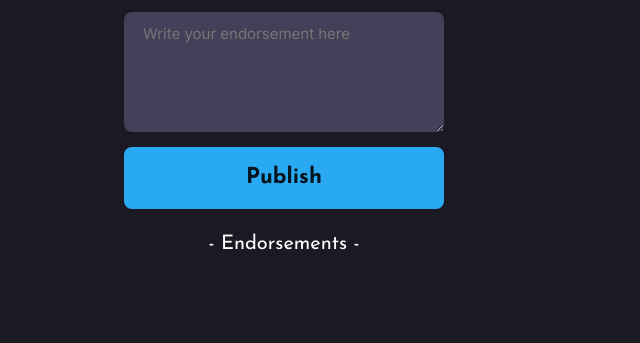
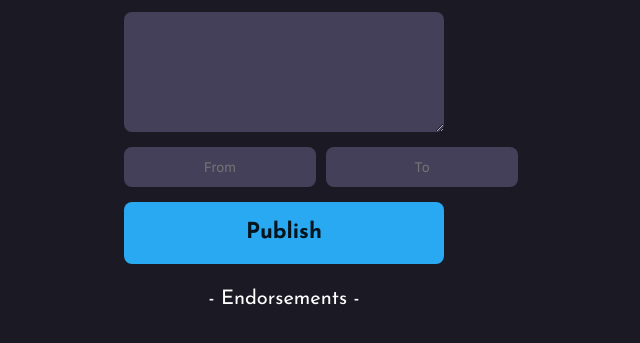
Before and after one commit to Hook-88/we-are-the-champions, a website built with Vite: page index.html in a window 1280 px wide. Shown: the part 183-526 px from the top of the page, without its empty margins (356-996 px from the left). Built offline with nearby package versions, Linux system fonts and the light colour scheme; no server answers.

Commit message:
Add styles for form and to inputfields

```diff
--- a/index.css
+++ b/index.css
@@ -26,12 +26,18 @@ h2 {
 
 .app-container {
     display: flex;
-    align-items: stretch;
     flex-direction: column;
     gap: 15px;
     max-width: 320px;
     margin: 0 auto;
     flex-grow: 1;
+}
+
+.input-container {
+    display: flex;
+    gap: 10px;
+    flex-grow: 1;
+    /* justify-content: space-between; */
 }
 /* images */
 .app-logo {
@@ -55,6 +61,16 @@ textarea {
     padding: 12px 19px;
 }
 
+input[type="text"] {
+    text-align: center;
+    font-family: "Inter", sans-serif;
+    background: #444059;
+    border: none;
+    border-radius: 8px;
+    padding: 12px 0;
+    color: #FFFFFF;
+
+}
 /* buttons */
 
 .publish-btn {
--- a/index.html
+++ b/index.html
@@ -16,11 +16,26 @@
         <img src="./assets/freddie.png" alt="Silouet of Freddy Mecurry" class="app-logo">
         <h1>We are the Champions</h1>
         <textarea
-            name="endorsement-input-field"
-            id="endorsement-input-field"
-            class="endorsement-input-field"
-            placeholder="Write your endorsement here"
-            ></textarea>
+                name="endorsement-input-field"
+                id="endorsement-input-field"
+                class="endorsement-input-field"
+                placeholder="Write your endorsement here"
+                >
+            </textarea>
+        <div class="input-container">
+            <input
+                type="text"
+                name="from-input-field"
+                id="from-input-field"
+                placeholder="From"
+                >
+            <input
+                type="text"
+                name="to-input-field"
+                id="to-input-field"
+                placeholder="To"
+                >
+        </div>
         <button class="publish-btn" id="publish-btn">Publish</button>
         <h2>- Endorsements -</h2>
         <ul id="list-of-endorsements">
```
